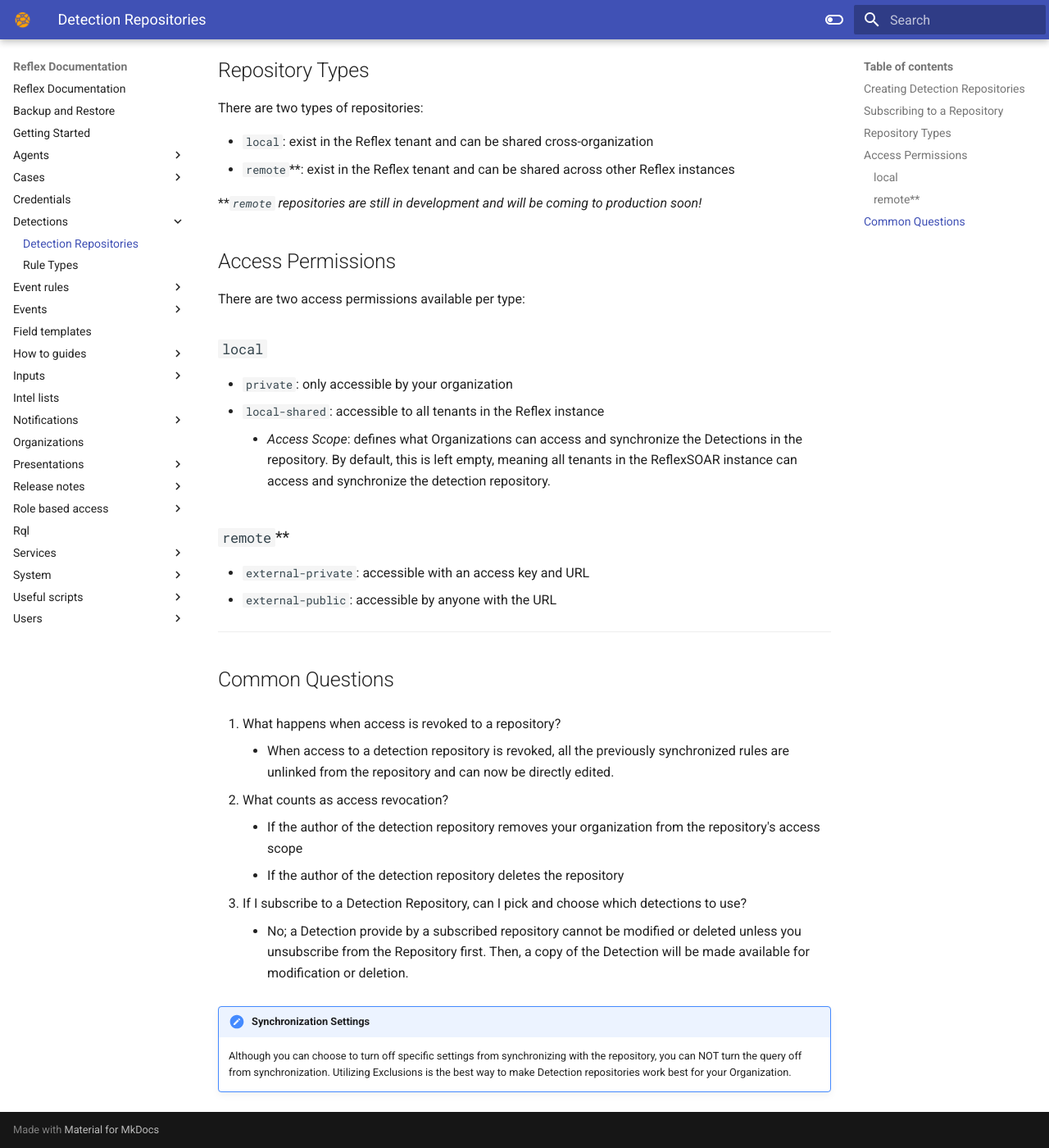
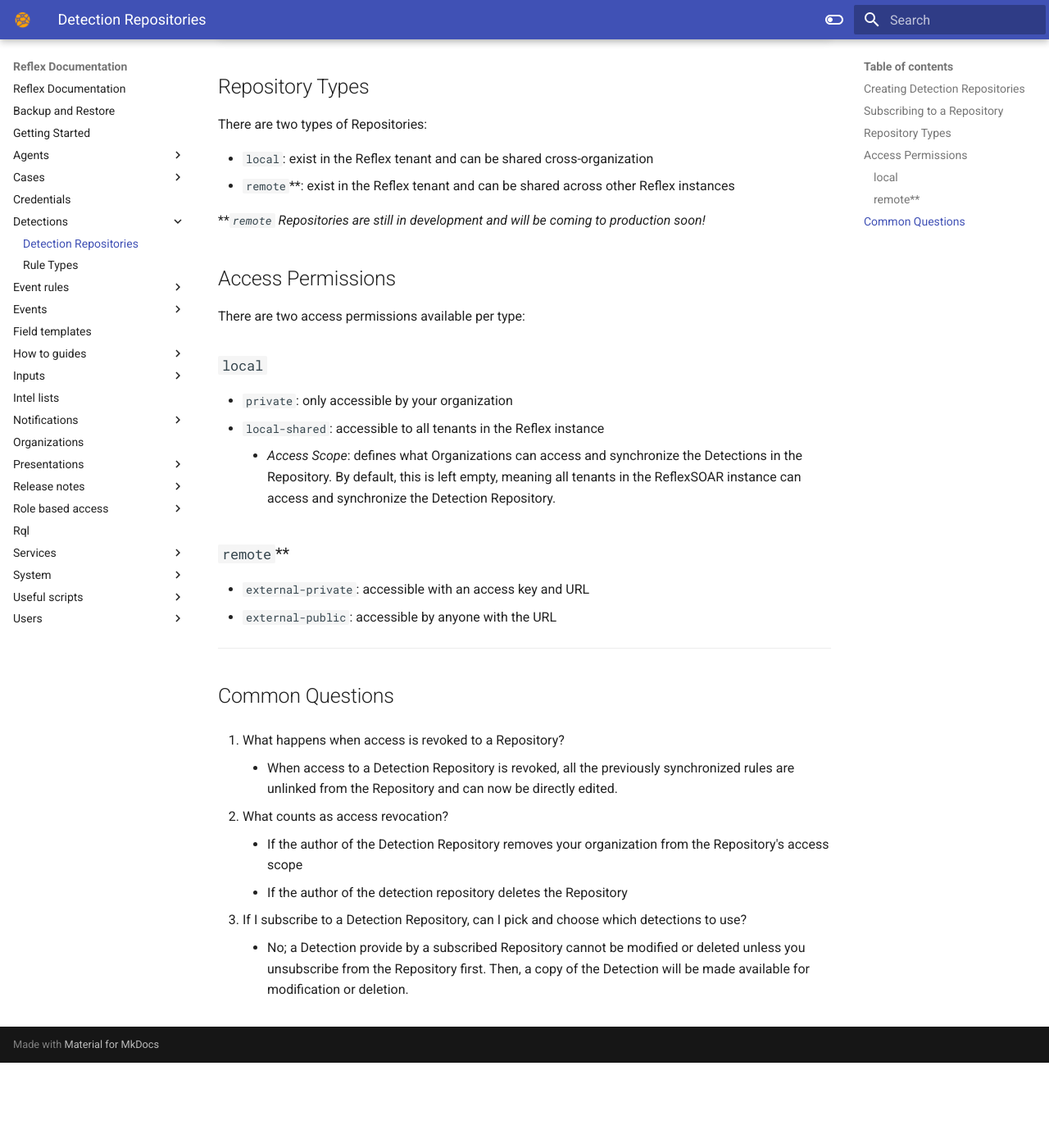
Before and after one commit to reflexsoar/reflex-docs, an MkDocs documentation site: the page built from docs/detections/repositories.md, in a window 1280 px wide and 1400 px high, scrolled down 1882 px. Shown: the whole window at 82% size. Built offline with MkDocs 1.6.1 and Material for MkDocs 9.7.7, drawn with Linux system fonts in a browser that asks for light colours; after the commit the page ends 3178 px from its top, so only the background shows below that; some of the changed text lies outside the part shown.

Commit message:
fixed inconsistent capitalization

```diff
--- a/docs/detections/repositories.md
+++ b/docs/detections/repositories.md
@@ -39,7 +39,7 @@
 ### `local`
 * `private`: only accessible by your organization
 * `local-shared`: accessible to all tenants in the Reflex instance
-    * *Access Scope*: defines what Organizations can access and synchronize the Detections in the repository. By default, this is left empty, meaning all tenants in the ReflexSOAR instance can access and synchronize the detection repository.
+    * *Access Scope*: defines what Organizations can access and synchronize the Detections in the Repository. By default, this is left empty, meaning all tenants in the ReflexSOAR instance can access and synchronize the Detection Repository.
 
 ### `remote`**
 * `external-private`: accessible with an access key and URL
@@ -48,15 +48,12 @@
 ---
 
 ## Common Questions
-1. What happens when access is revoked to a repository?
-    * When access to a detection repository is revoked, all the previously synchronized rules are unlinked from the repository and can now be directly edited.
+1. What happens when access is revoked to a Repository?
+    * When access to a Detection Repository is revoked, all the previously synchronized rules are unlinked from the Repository and can now be directly edited.
 
 2. What counts as access revocation?
-    * If the author of the detection repository removes your organization from the repository's access scope
-    * If the author of the detection repository deletes the repository
+    * If the author of the Detection Repository removes your organization from the Repository's access scope
+    * If the author of the detection repository deletes the Repository
 
 3. If I subscribe to a Detection Repository, can I pick and choose which detections to use?
-    * No; a Detection provide by a subscribed repository cannot be modified or deleted unless you unsubscribe from the Repository first. Then, a copy of the Detection will be made available for modification or deletion.
-
-!!! note "Synchronization Settings"
-    Although you can choose to turn off specific settings from synchronizing with the repository, you can NOT turn the query off from synchronization. Utilizing Exclusions is the best way to make Detection repositories work best for your Organization.
+    * No; a Detection provide by a subscribed Repository cannot be modified or deleted unless you unsubscribe from the Repository first. Then, a copy of the Detection will be made available for modification or deletion.
```
Also changed, not shown: other parts of docs/detections/repositories.md (+3 -3 lines).
